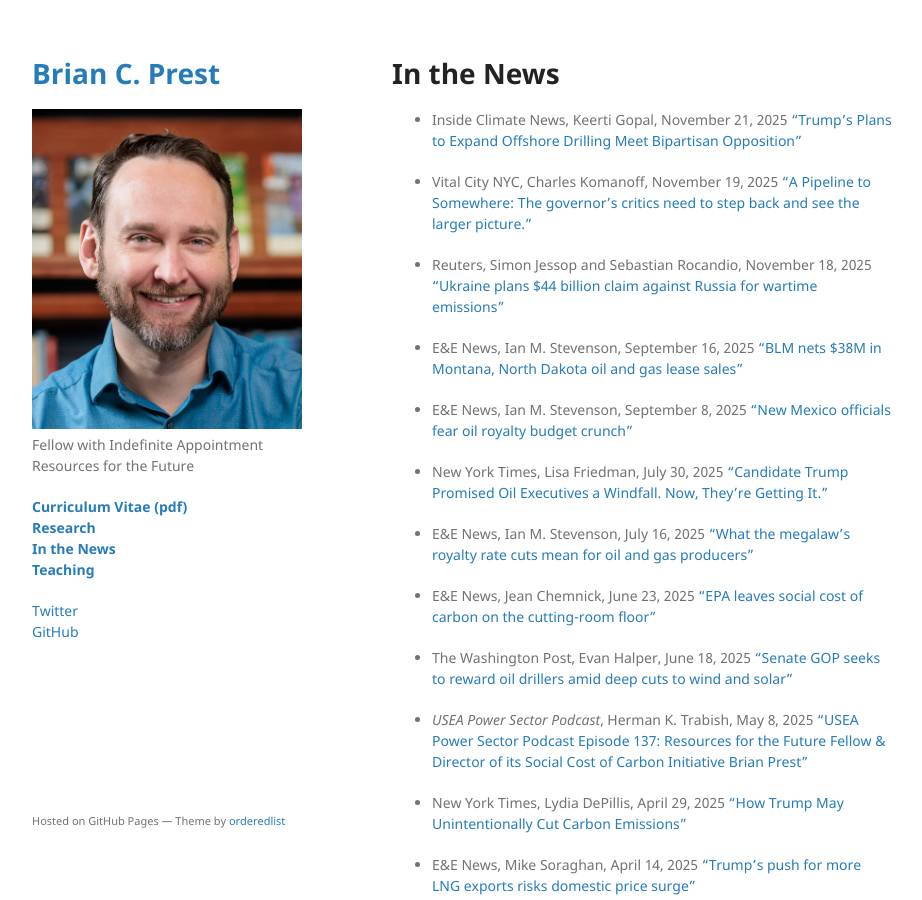
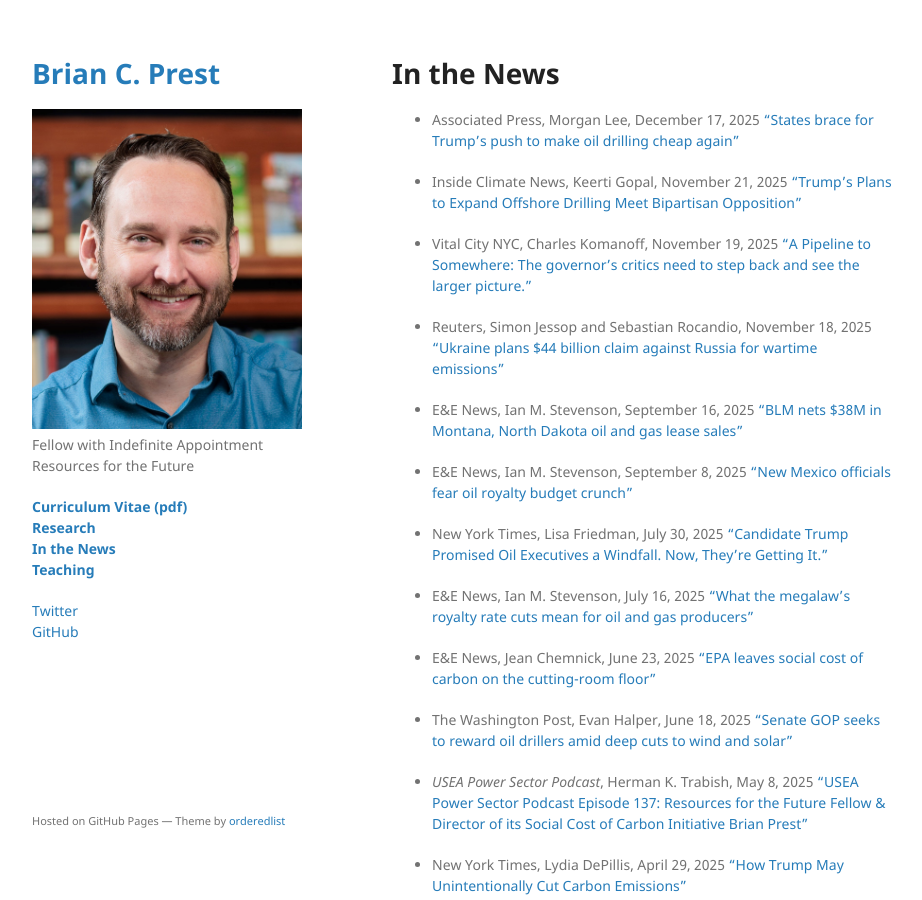
Before and after one commit to bprest/bprest.github.io, a Jekyll site: the page built from in-the-news.md, in a window 1280 px wide and 900 px high. Shown: the whole window, without its empty margins (178-1100 px from the left). Built offline with Jekyll 4.4.1, drawn with Linux system fonts in a browser that asks for light colours; our own code applies the rules of GitHub Pages for plain Markdown files.

Commit message:
add story

```diff
--- a/in-the-news.md
+++ b/in-the-news.md
@@ -3,6 +3,8 @@ layout: default
 ---
 
 # In the News
+
+* Associated Press, Morgan Lee, December 17, 2025 ["States brace for Trump’s push to make oil drilling cheap again"](https://apnews.com/article/trump-new-mexico-oil-gas-drilling-royalties-91bbddbf3448daf7ff5d534f7086626f)
 
 * Inside Climate News, Keerti Gopal, November 21, 2025 ["Trump’s Plans to Expand Offshore Drilling Meet Bipartisan Opposition"](https://insideclimatenews.org/news/21112025/trumps-plans-to-expand-offshore-drilling-meet-bipartisan-opposition/)
 
```
